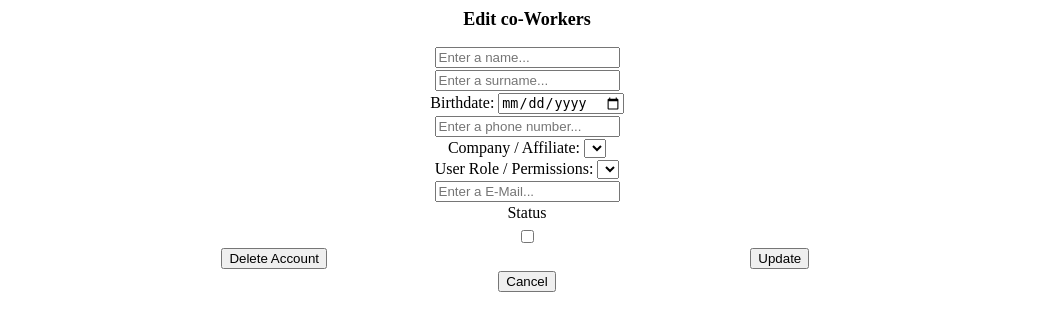
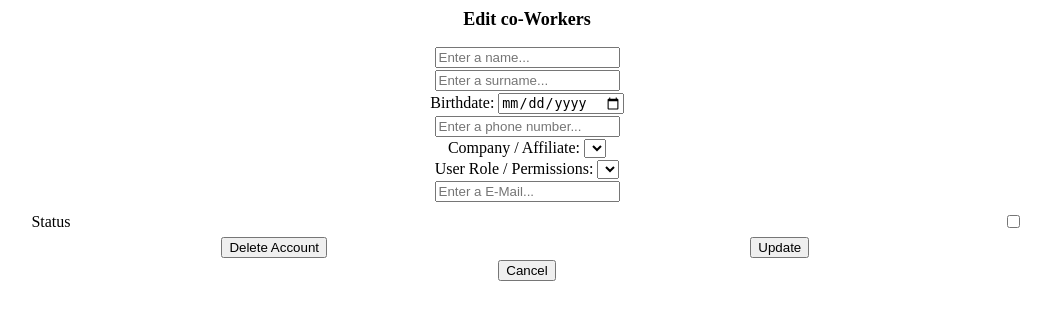
Before and after one commit to LorenzKnight/stock_control, a PHP site: page /modal_edit_member.php in a window 1280 px wide. Shown: the top 331 px of the page, without its empty margins (113-1164 px from the left). Run offline with PHP 8.4, Linux system fonts and the light colour scheme; lists and menus that the app fills with data are empty.

Commit message:
fixed members edit form

```diff
--- a/public/components/modal_edit_member.php
+++ b/public/components/modal_edit_member.php
@@ -41,7 +41,7 @@
 					</td>
 				</tr>
 				<tr valign="baseline" class="form_height">
-					<td colspan="6" align="center" valign="middle">
+					<td colspan="6" style="padding-bottom: 5px" align="center" valign="middle">
 						<input class="form-input-style" type="email" name="edit_email" id="edit_email" placeholder="Enter a E-Mail..." title="Enter a valid email" required/>
 					</td>
 				</tr>
@@ -51,8 +51,10 @@
 					</td>
 				</tr> -->
 				<tr valign="baseline" class="form_height">
-					<td colspan="6" align="center" valign="middle">
-						<span style="display: block; margin-bottom: 5px;">Status</span>
+					<td width="50%" style="border-top: 1px solid var(--clr-border); border-bottom: 1px solid var(--clr-border); padding: 5px 10px;" align="left" valign="middle">
+						<span style="display: block;">Status</span>
+					</td>
+					<td width="50%" style="border-top: 1px solid var(--clr-border); border-bottom: 1px solid var(--clr-border); padding: 5px 10px;" align="right" valign="middle">
 						<label class="switch">
 							<input type="checkbox" name="edit_status" id="edit_status" value="1">
 							<span class="slider round"></span>
```
